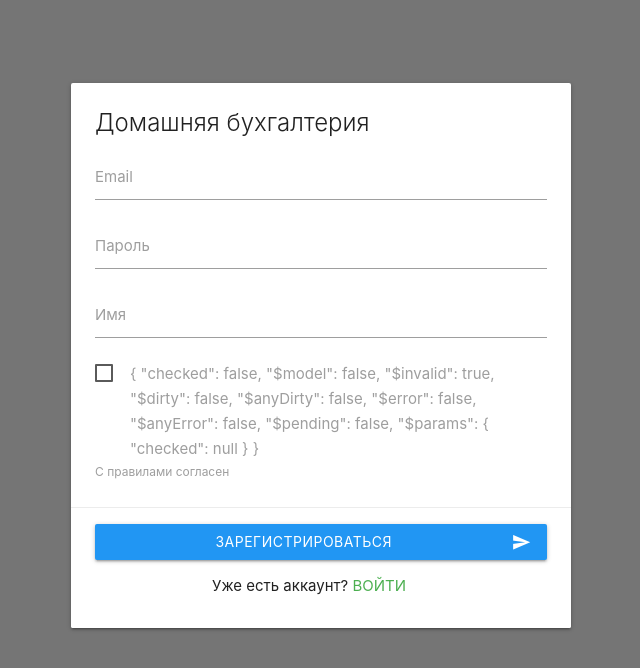
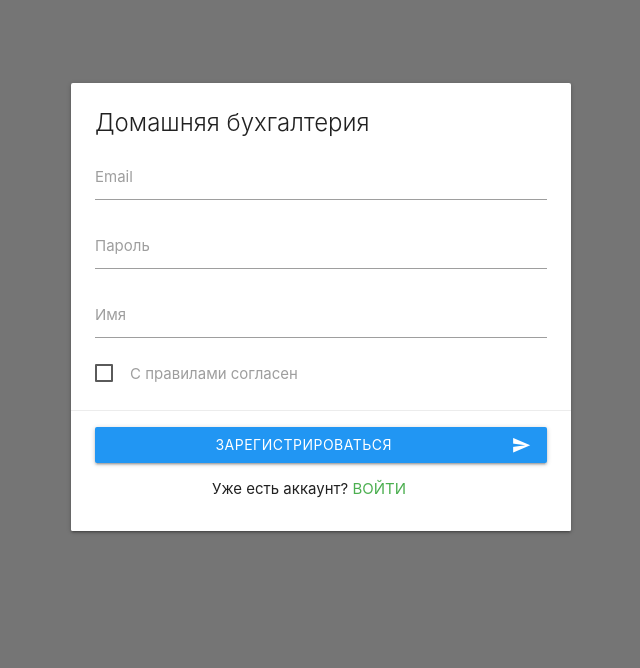
Before and after one commit to pavel-wh/vue-bookkeeping, a Vue app: page /register in a window 1280 px wide. Shown: the top 668 px of the page, without its empty margins (319-959 px from the left). Built offline with nearby package versions, Linux system fonts and the light colour scheme; no server answers.

Commit message:
Deleted debug code

```diff
--- a/src/views/Register.vue
+++ b/src/views/Register.vue
@@ -60,7 +60,6 @@
       <p>
         <label>
           <input type="checkbox" v-model="agree" />
-          <span>{{$v.agree}}</span>
           <span>{{ 'AcceptRules' | localize }}</span>
         </label>
         <br />
```
